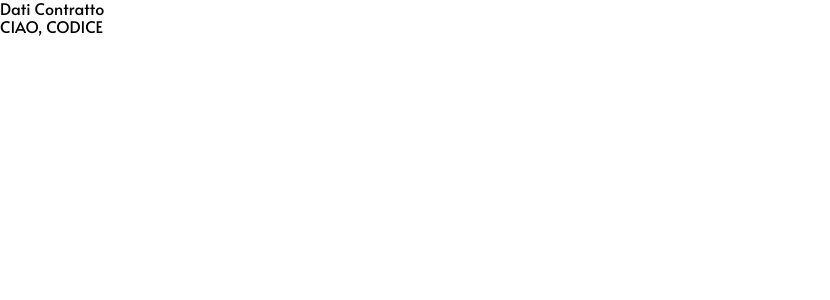
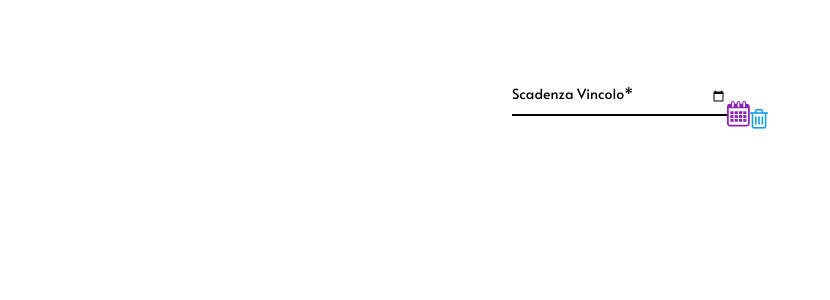
Before and after one commit to triloksainexternlabs/appfront-cloud, a React (Create React App) app: page / in a window 1280 px wide. Shown: the top 300 px of the page, without its empty margins (0-830 px from the left). Built offline with nearby package versions, Linux system fonts and the light colour scheme.

Commit message:
design calendar component

```diff
--- a/public/index.html
+++ b/public/index.html
@@ -9,6 +9,7 @@
       name="description"
       content="Web site created using create-react-app"
     />
+    <link rel="stylesheet" href="https://cdnjs.cloudflare.com/ajax/libs/font-awesome/4.7.0/css/font-awesome.min.css">
     <link rel="apple-touch-icon" href="%PUBLIC_URL%/logo192.png" />
     <!--
       manifest.json provides metadata used when your web app is installed on a
--- a/src/App.css
+++ b/src/App.css
@@ -2,7 +2,6 @@
   font-family: 'Alata Regular';
   font-style: normal;
   font-weight: normal;
-  line-height: 110%;
 }
 
 
--- a/src/Component/DateField/dateField.jsx
+++ b/src/Component/DateField/dateField.jsx
@@ -1,9 +1,9 @@
-import 'date-fns';
-import React,{useState} from 'react';
+import React, { useState } from 'react';
 import { makeStyles } from '@material-ui/core/styles';
 import TextField from '@material-ui/core/TextField';
 import PropTypes from 'prop-types'
-
+import '../DateField/dateField.scss';
+import calendarIcon from '../../images/calendar.svg'
 const useStyles = makeStyles((theme) => ({
   container: {
     display: 'flex',
@@ -17,17 +17,18 @@ const useStyles = makeStyles((theme) => ({
 const DateField = props => {
   const classes = useStyles();
   return (
-        <div>
-          <TextField
-                id="date"
-                label="Codice Assegnazione*"
-                type="date"
-                defaultValue=""
-                className={classes.textField}
-                InputLabelProps={{
-                    shrink: true,
-                }}
-      />
+    <div className='date-picker-container'>
+      <div className='input-container' >
+        <input value='777' type="date" />
+        <label>Scadenza Vincolo*</label>
+      </div>
+      <div className='icon-container'>
+        <span><img src={calendarIcon} /></span>
+        <span>
+          <i class="fa fa-trash-o"></i>
+        </span>
+      </div>
+
     </div>
   )
 }
--- /dev/null
+++ b/src/Component/DateField/dateField.scss
@@ -0,0 +1,49 @@
+.date-picker-container{
+    display: flex;
+    width: 20%;
+    justify-content: space-between;
+    position: relative;
+
+    .icon-container{
+        display: flex;
+       flex-direction: row;
+       width: fit-content;
+    }
+    .input-container{
+        padding: 15px 0px;
+        width: 90%;
+      display: flex;
+      flex-direction: column;
+      font-size: 14px;
+      input{
+          border: none;
+          width: 100%;
+          outline: none;
+          border: none;
+          border-bottom: 2px solid black;
+          padding: 7px 0px;
+         color: transparent;
+      }
+      input:focus ~ label{
+          top: 0px;
+         color: #8A25B1;
+      }
+      label{
+          position: absolute;
+          top: 20px;
+         transition:top .3s ease-in;
+
+      }
+    }
+    span{
+        height: fit-content;
+        align-self: flex-end;
+        .fa-trash-o{
+            font-size: 23px;
+            color: #1A9FE6;
+            line-height: 21px;
+        }
+    }
+    margin: auto;
+    margin-top: 5%;
+}
--- a/src/page/DatiContratto/datiContratto.jsx
+++ b/src/page/DatiContratto/datiContratto.jsx
@@ -7,12 +7,12 @@ import DateField from "../../Component/DateField/dateField";
 const DatiContratto = props => {
     return (
         <div>
-            {/* <Input/>
-            <DateField/> */}
-            <div className="label-text">Dati Contratto</div>
+            {/* {/* <Input/> */}
+            <DateField/>
+            {/* <div className="label-text">Dati Contratto</div>
             <div>
                 CIAO, CODICE
-            </div>
+            </div> */}
         </div>
     )
 }
```
Also changed, not shown: src/images/calendar.svg (added). Lines whose indentation alone changed are shown as unchanged.
